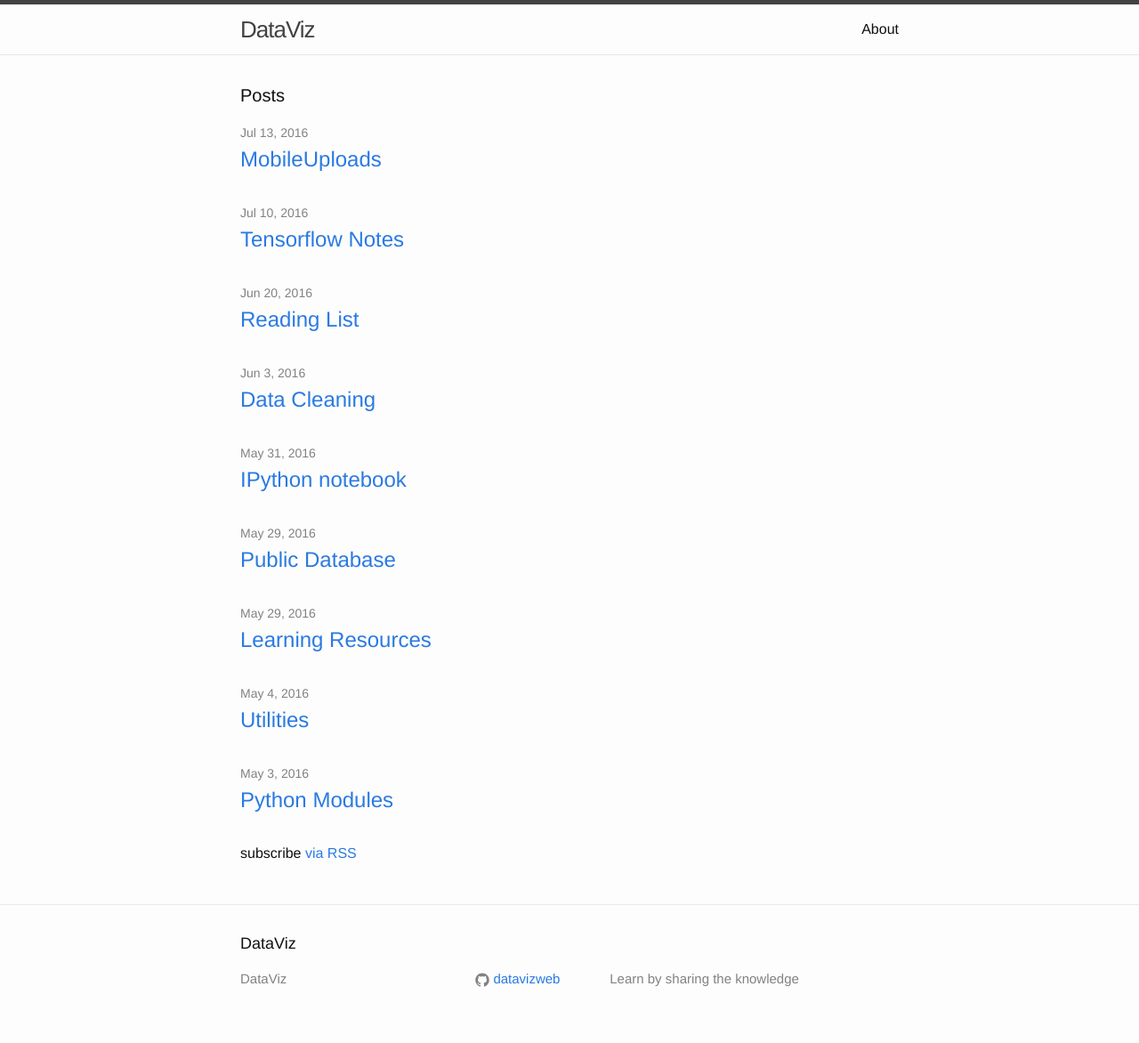
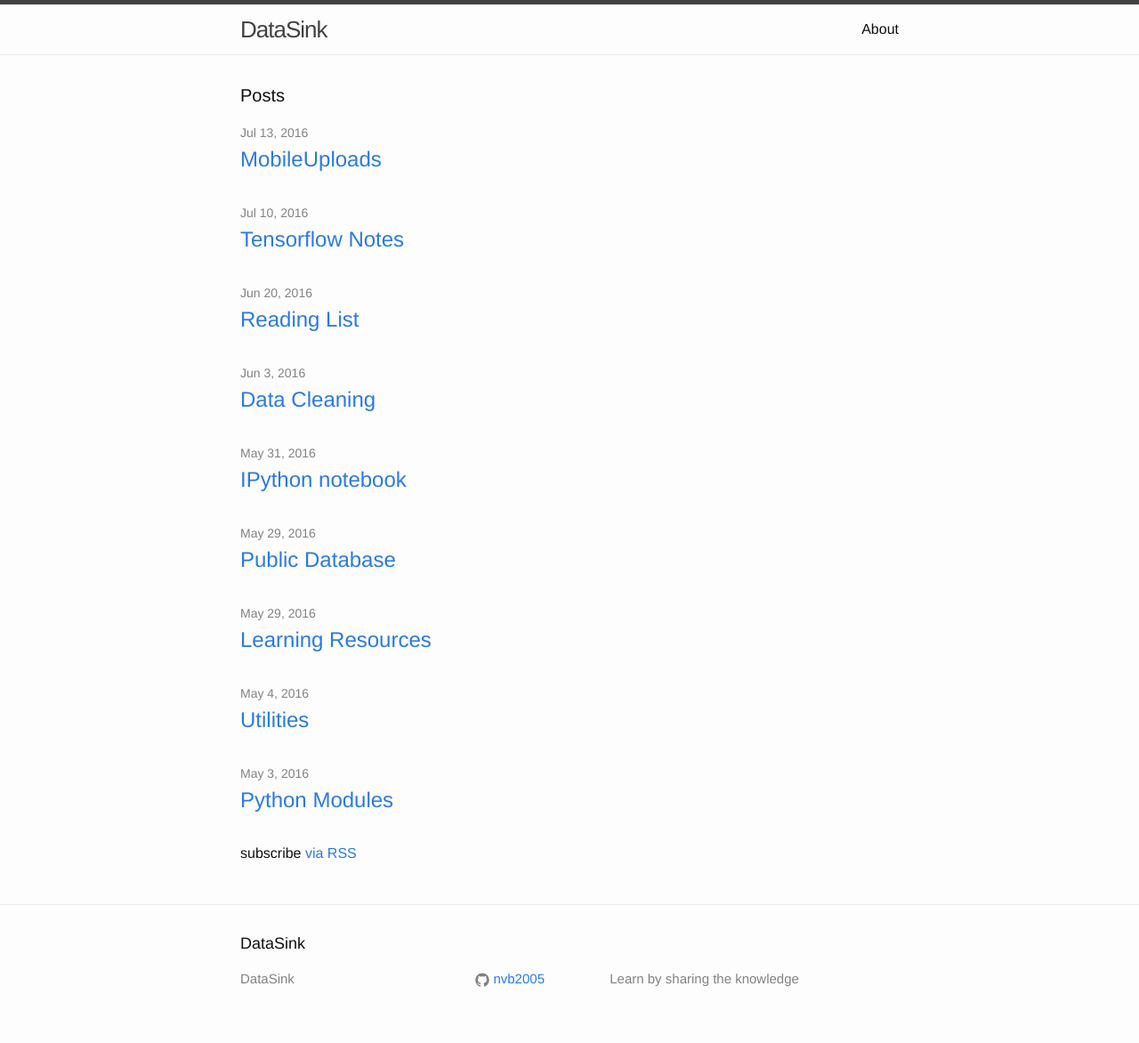
Before and after one commit to nvb2005/dataSink, a Jekyll site: the page built from index.html, in a window 1280 px wide. Shown: the whole page at 89% size. Built offline with Jekyll 4.4.1, drawn with Linux system fonts in a browser that asks for light colours.

Commit message:
Update _config.yml

```diff
--- a/_config.yml
+++ b/_config.yml
@@ -6,14 +6,14 @@
 # 'jekyll serve'. If you change this file, please restart the server process.
 
 # Site settings
-title: DataViz
+title: DataSink
 # email: your-email@domain.com
 description: > # this means to ignore newlines until "baseurl:"
   Learn by sharing the knowledge
 baseurl: "" # the subpath of your site, e.g. /blog
 url: "http://yourdomain.com" # the base hostname & protocol for your site
 twitter_username:
-github_username:  datavizweb
+github_username:  nvb2005
 
 # Build settings
 markdown: kramdown
```
